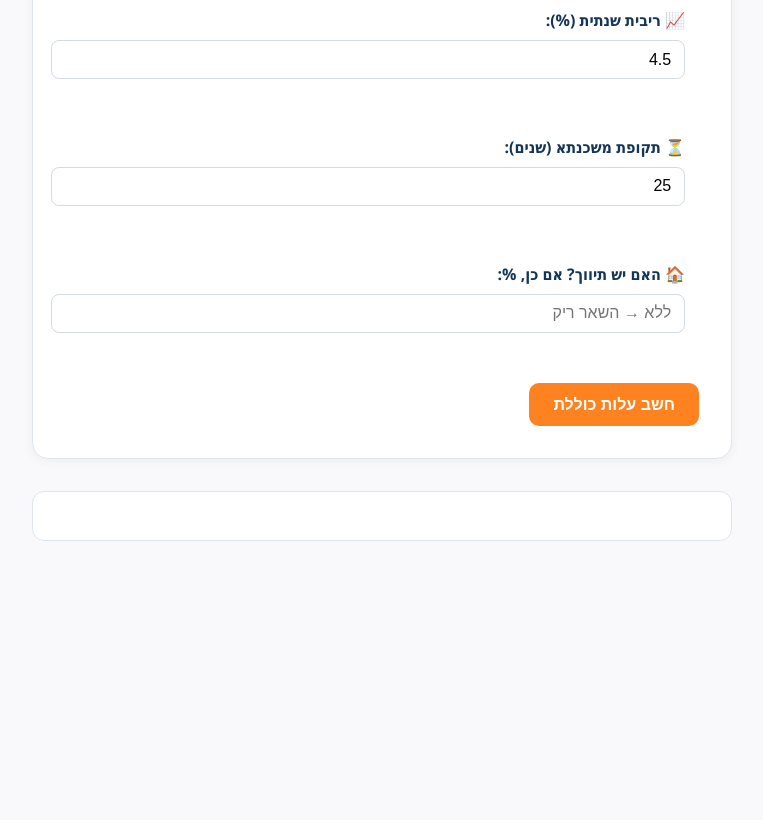
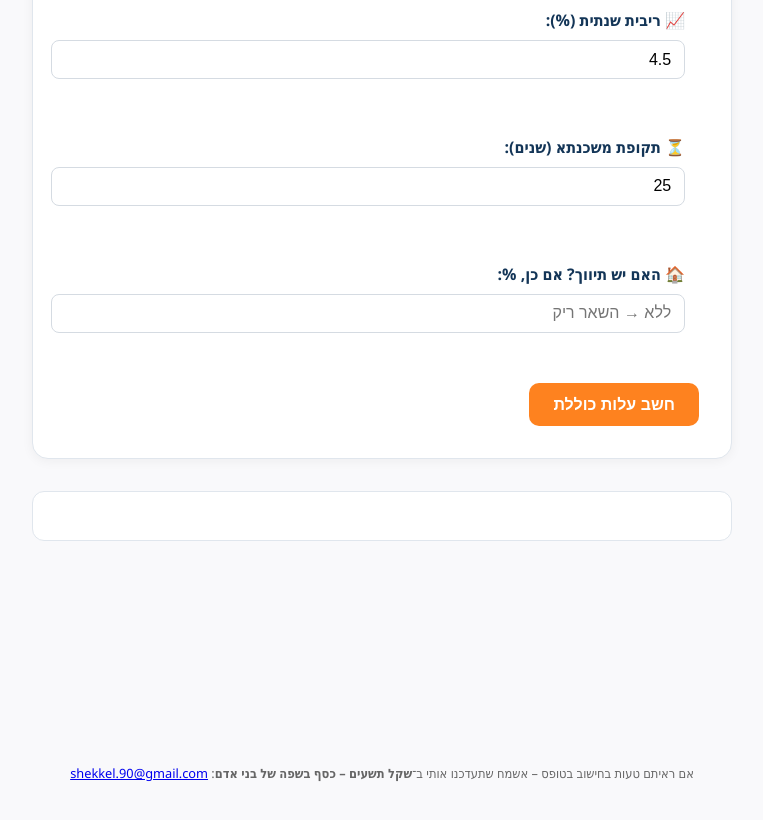
Before and after one commit to Shira-Cohen/home-cost-calculator, a plain HTML site: page index.html in a window 1280 px wide. Shown: the part 706-1526 px from the top of the page, without its empty margins (258-1021 px from the left). Before the commit the page ends 1469 px from the top, so only its background shows below. Drawn offline with nearby package versions, Linux system fonts and the light colour scheme.

```diff
--- a/index.html
+++ b/index.html
@@ -55,6 +55,11 @@
     <canvas id="costChart"></canvas>
   </div>
 
+  <p style="margin-top: 2rem; font-size: 0.8rem; color: #666; text-align: center;">
+    אם ראיתם טעות בחישוב בטופס – אשמח שתעדכנו אותי ב־<strong>שקל תשעים – כסף בשפה של בני אדם</strong>:
+    <a href="mailto:shekkel.90@gmail.com">shekkel.90@gmail.com</a>
+  </p>
+
   <script src="https://cdn.jsdelivr.net/npm/chart.js"></script>
   <script src="script.js"></script>
 </body>
```
